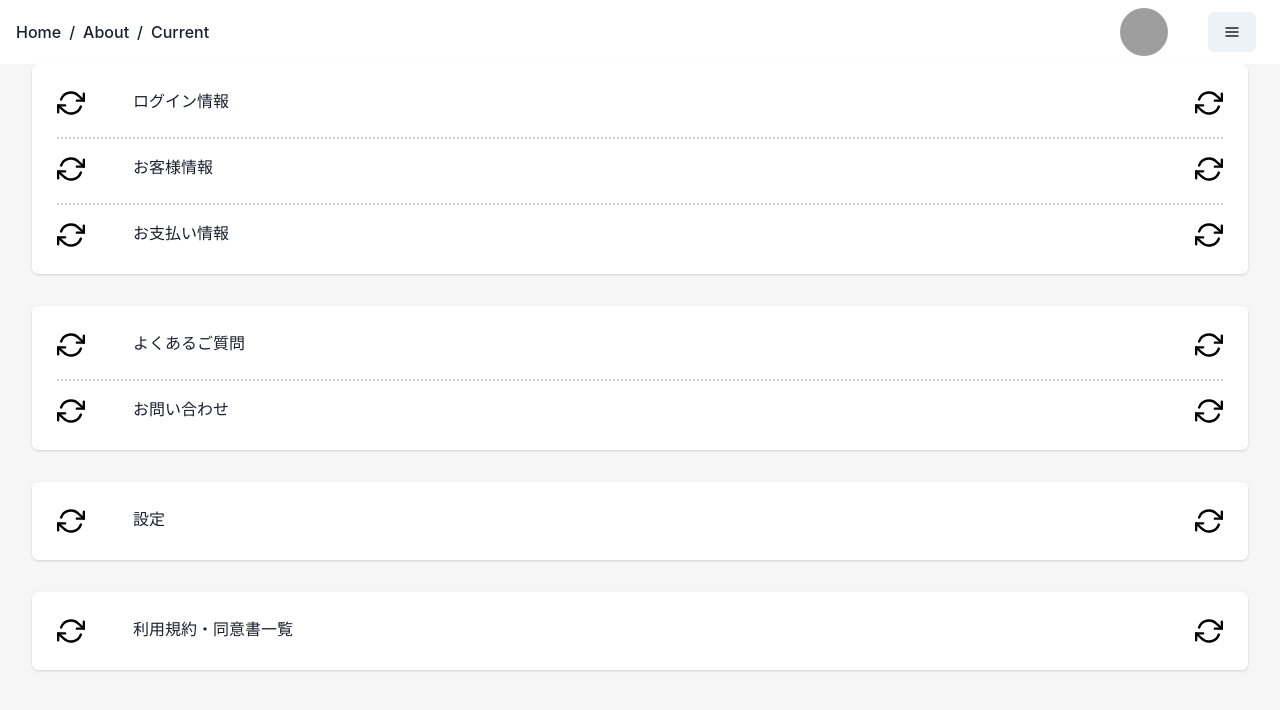
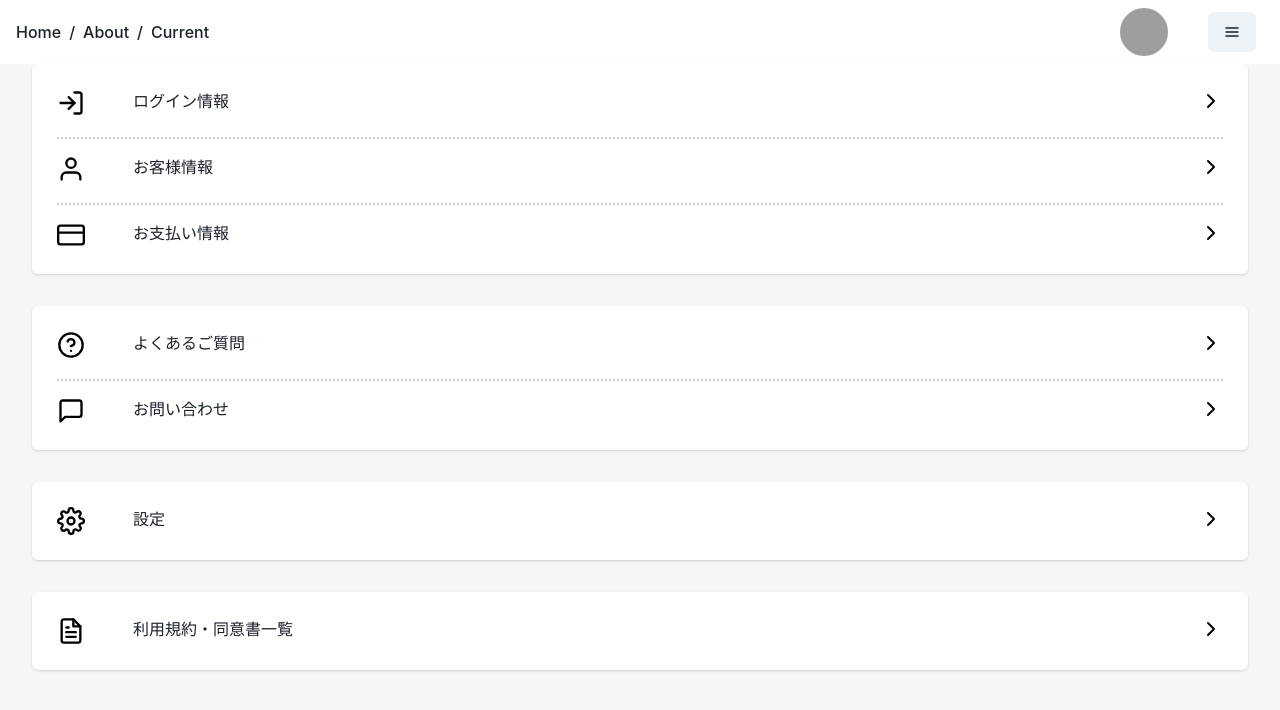
Before and after one commit to Okakakai/fingerpay-frontend, a Next.js app: page /user in a window 1280 px wide. Shown: the top 710 px of the page. Built offline with nearby package versions, Linux system fonts and the light colour scheme; grey boxes are pictures that could not be loaded.

Commit message:
fix Updated ICON

```diff
--- a/pages/user/index.tsx
+++ b/pages/user/index.tsx
@@ -1,5 +1,5 @@
 import { Box, Flex, Icon, Text, VStack } from "@chakra-ui/react";
-import { FiRefreshCw } from "react-icons/fi";
+import { FiLogIn, FiUser, FiCreditCard, FiHelpCircle, FiMessageSquare, FiSettings, FiFileText, FiChevronRight } from "react-icons/fi";
 import Header from "../../componets/Navbars/header";
 import styles from "../../styles/Home.module.css";
 
@@ -18,19 +18,19 @@ const UserPage = () => {
           borderRadius="6px"
         >
           <Flex width="100%" pb="20px" borderBottom="dotted 2px #cecccd">
-            <Icon as={FiRefreshCw} color="black" boxSize={7} mr="3rem" />
+            <Icon as={FiLogIn} color="black" boxSize={7} mr="3rem" />
             <Text>ログイン情報</Text>
-            <Icon ml="auto" as={FiRefreshCw} color="black" boxSize={7} />
+            <Icon ml="auto" as={FiChevronRight} color="black" boxSize={6} />
           </Flex>
           <Flex width="100%" pb="20px" borderBottom="dotted 2px #cecccd">
-            <Icon as={FiRefreshCw} color="black" boxSize={7} mr="3rem" />
+            <Icon as={FiUser} color="black" boxSize={7} mr="3rem" />
             <Text>お客様情報</Text>
-            <Icon ml="auto" as={FiRefreshCw} color="black" boxSize={7} />
+            <Icon ml="auto" as={FiChevronRight} color="black" boxSize={6} />
           </Flex>
           <Flex width="100%">
-            <Icon as={FiRefreshCw} color="black" boxSize={7} mr="3rem" />
+            <Icon as={FiCreditCard} color="black" boxSize={7} mr="3rem" />
             <Text>お支払い情報</Text>
-            <Icon ml="auto" as={FiRefreshCw} color="black" boxSize={7} />
+            <Icon ml="auto" as={FiChevronRight} color="black" boxSize={6} />
           </Flex>
         </VStack>
         <VStack
@@ -42,14 +42,14 @@ const UserPage = () => {
           borderRadius="6px"
         >
           <Flex width="100%" pb="20px" borderBottom="dotted 2px #cecccd">
-            <Icon as={FiRefreshCw} color="black" boxSize={7} mr="3rem" />
+            <Icon as={FiHelpCircle} color="black" boxSize={7} mr="3rem" />
             <Text>よくあるご質問</Text>
-            <Icon ml="auto" as={FiRefreshCw} color="black" boxSize={7} />
+            <Icon ml="auto" as={FiChevronRight} color="black" boxSize={6} />
           </Flex>
           <Flex width="100%">
-            <Icon as={FiRefreshCw} color="black" boxSize={7} mr="3rem" />
+            <Icon as={FiMessageSquare} color="black" boxSize={7} mr="3rem" />
             <Text>お問い合わせ</Text>
-            <Icon ml="auto" as={FiRefreshCw} color="black" boxSize={7} />
+            <Icon ml="auto" as={FiChevronRight} color="black" boxSize={6} />
           </Flex>
         </VStack>
         <VStack
@@ -61,9 +61,9 @@ const UserPage = () => {
           borderRadius="6px"
         >
           <Flex width="100%">
-            <Icon as={FiRefreshCw} color="black" boxSize={7} mr="3rem" />
+            <Icon as={FiSettings} color="black" boxSize={7} mr="3rem" />
             <Text>設定</Text>
-            <Icon ml="auto" as={FiRefreshCw} color="black" boxSize={7} />
+            <Icon ml="auto" as={FiChevronRight} color="black" boxSize={6} />
           </Flex>
         </VStack>
         <VStack
@@ -75,9 +75,9 @@ const UserPage = () => {
           borderRadius="6px"
         >
           <Flex width="100%">
-            <Icon as={FiRefreshCw} color="black" boxSize={7} mr="3rem" />
+            <Icon as={FiFileText} color="black" boxSize={7} mr="3rem" />
             <Text>利用規約・同意書一覧</Text>
-            <Icon ml="auto" as={FiRefreshCw} color="black" boxSize={7} />
+            <Icon ml="auto" as={FiChevronRight} color="black" boxSize={6} />
           </Flex>
         </VStack>
       </div>
```
